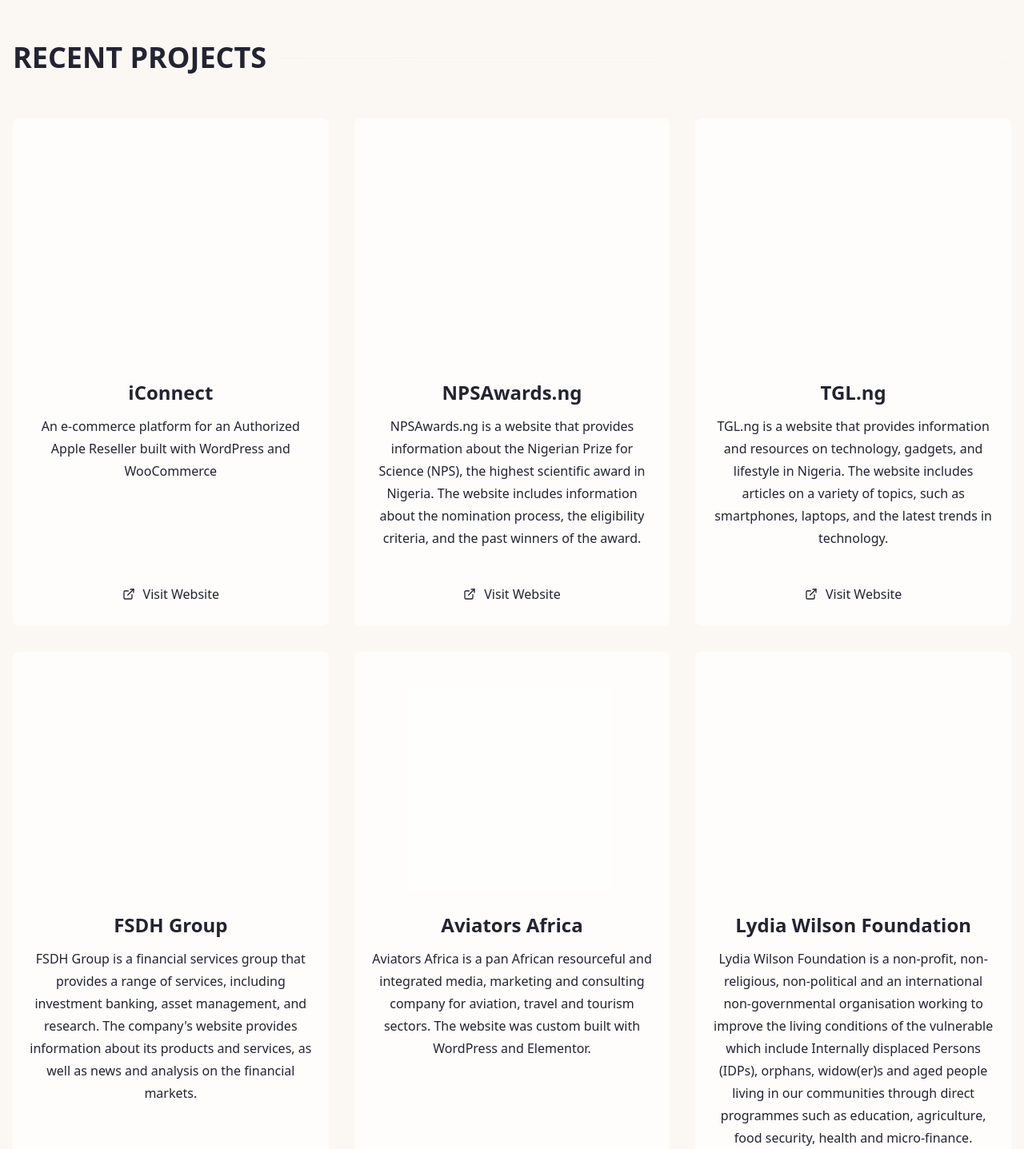
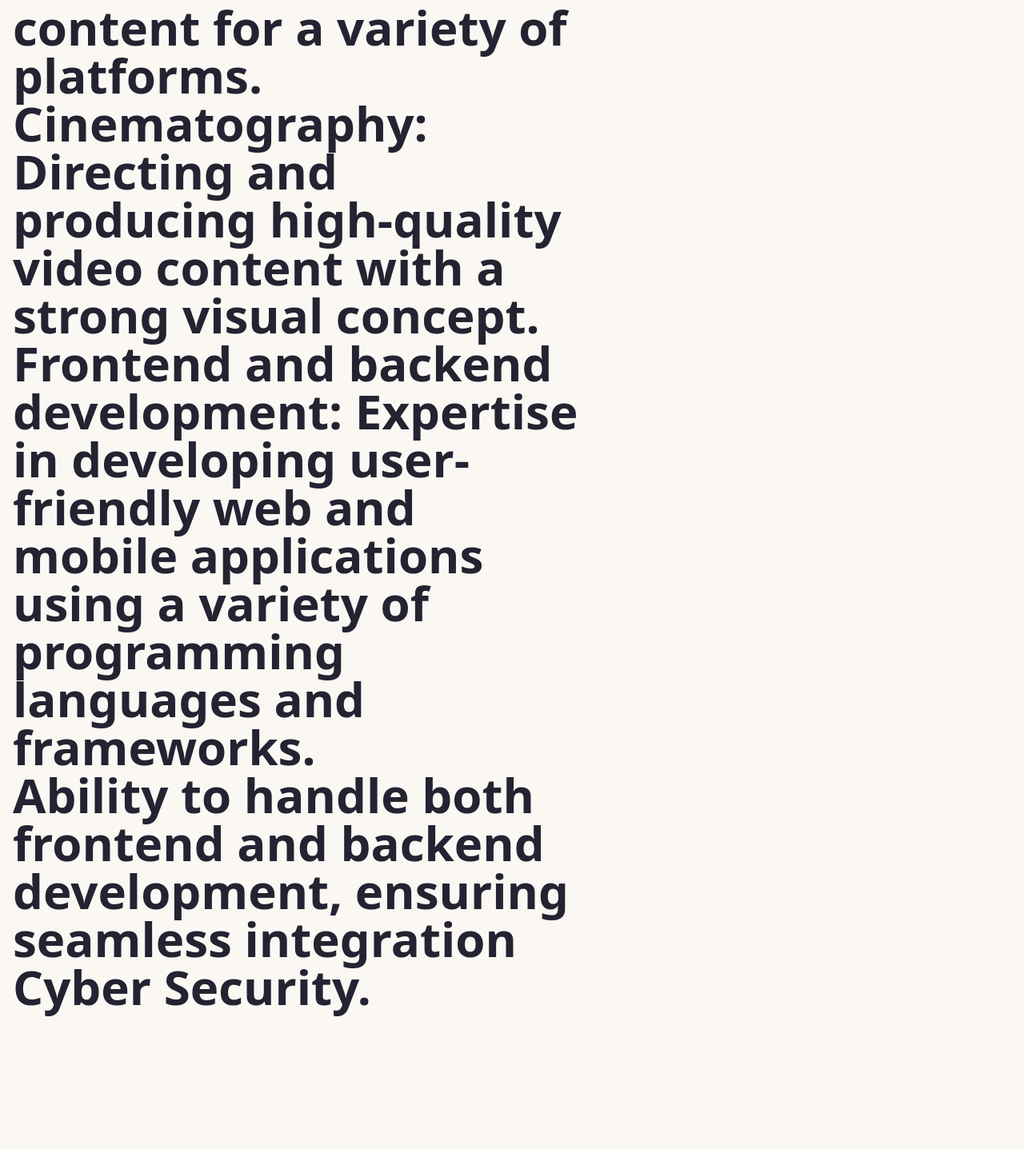
Before and after one commit to vividone/dpisa-portfolio, a Next.js app: page / in a window 1280 px wide. Shown: the part 412-1849 px from the top of the page at 80% size. Built offline with nearby package versions, Linux system fonts and the light colour scheme.

Commit message:
capabilities

```diff
--- a/app/sections/project/index.jsx
+++ b/app/sections/project/index.jsx
@@ -33,7 +33,18 @@
 							className="text-3xl md:text-5xl xl:text-6xl font-bold"
 						>
 							<p>
-								We are DPSIA Consulting
+DPISA LLC
+								<ul>
+									<li>Video editing: Creating engaging and informative video content for a variety of platforms.</li>
+									<li>Cinematography: Directing and producing high-quality video content with a strong visual concept.
+</li>
+<li>Frontend and backend development: Expertise in developing user-friendly web and mobile applications using a variety of programming languages and frameworks.
+</li>
+<li> Ability to handle both frontend and backend development, ensuring seamless integration
+</li>
+<li>Cyber Security.
+</li>
+									</ul>
 							</p>
 						</h1>
 </div>
```
